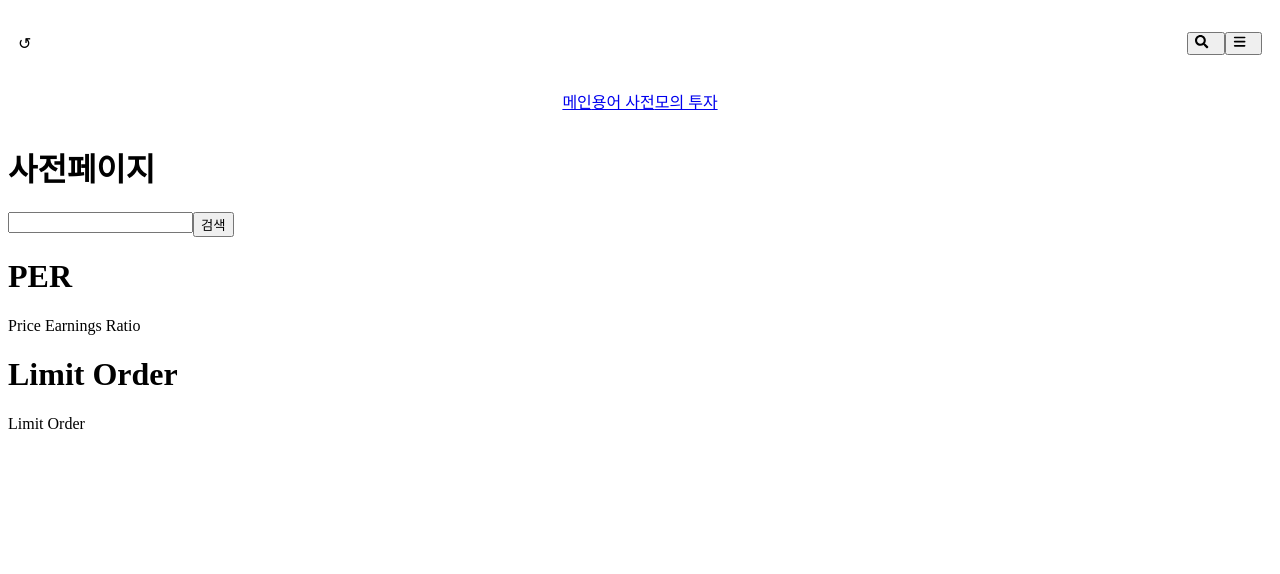
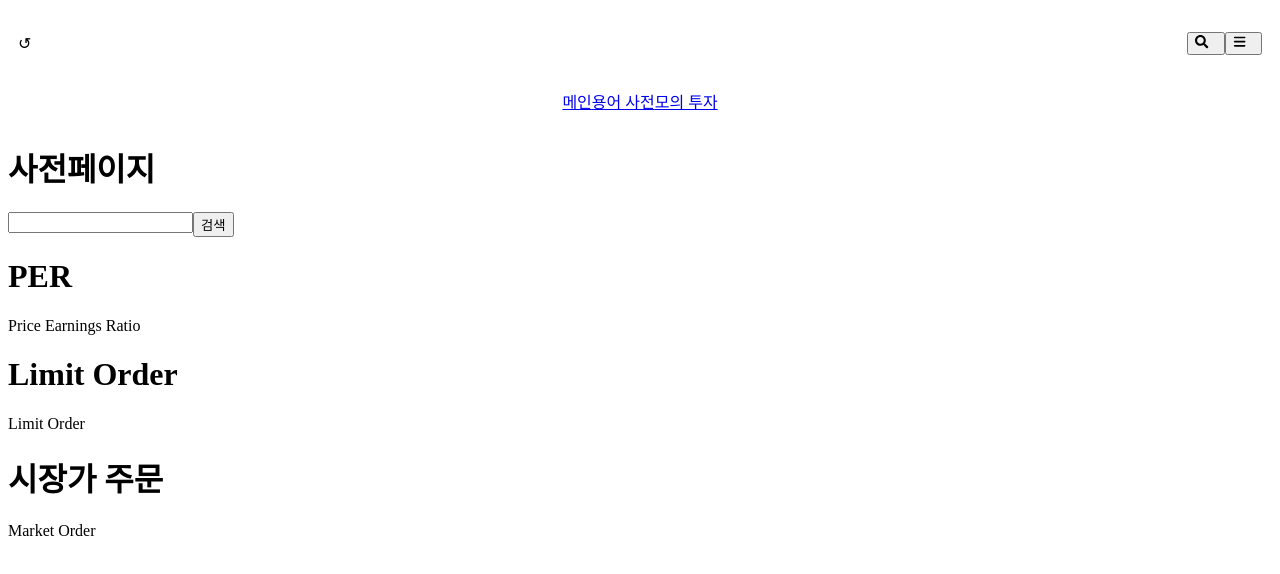
Before and after one commit to kdt-ful-class-three-group/KDT-FUL-3_PROJECT-A-3, a Next.js app in the folder client/: page /voca in a window 1280 px wide. Shown: the top 574 px of the page. Built offline with nearby package versions, Linux system fonts and the light colour scheme; no server answers.

Commit message:
Test : 한글 단어 추가

```diff
--- a/client/src/app/(main)/voca/page.tsx
+++ b/client/src/app/(main)/voca/page.tsx
@@ -17,6 +17,12 @@ const vocaList = [
     name: "Limit Order",
     description: "투자자가 지정한 가격 이상 또는 이하에서만 체결되도록 하는 주문입니다.",
     formula: null
+  },
+  {
+    voca: "시장가 주문",
+    name: "Market Order",
+    description: "시장에 나온 가격으로 즉시 체결되는 주문 방식입니다.",
+    formula: null,
   },
 ]
 
```
Lines whose indentation alone changed are shown as unchanged.
